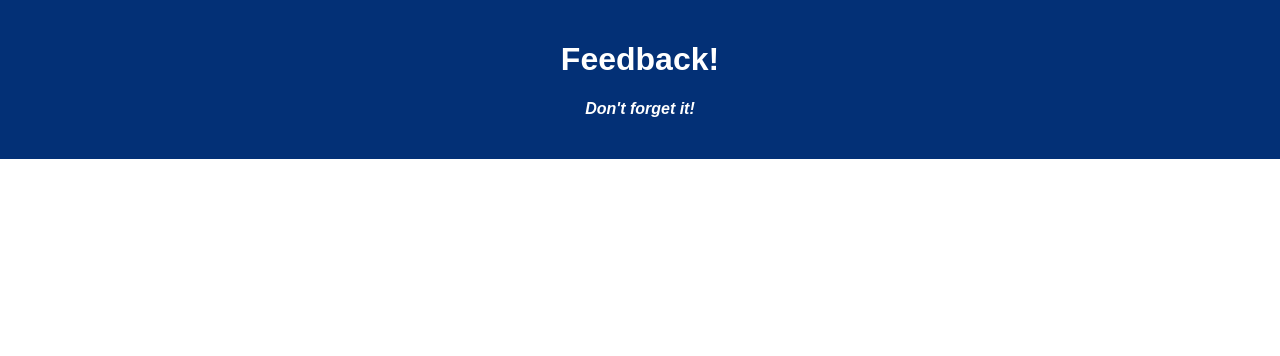
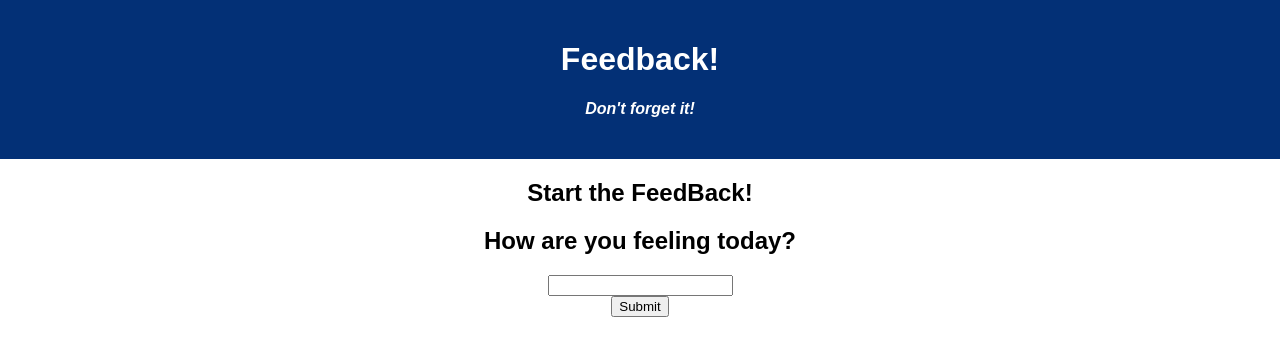
Before and after one commit to EvenRam/redux-feedback-loop-weekend, a React (Vite) app: page / in a window 1280 px wide. Shown: the top 356 px of the page. Built offline with nearby package versions, Linux system fonts and the light colour scheme; no server answers.

Commit message:
created post reponse, input for response and submit button, created new reducers

```diff
--- a/src/components/App/App.jsx
+++ b/src/components/App/App.jsx
@@ -4,6 +4,7 @@ import './App.css';
 import { HashRouter as Router, Route } from "react-router-dom";
 import { useDispatch } from 'react-redux'
 import { useEffect } from 'react'
+import QuestionsOne from '../QuestionOne/QuestionOne';
 
 
 
@@ -25,8 +26,10 @@ function App() {
     })
     .catch(error => {
       console.log("Error on GET /api/feedback", error)
-    })
-  }
+    });
+  };
+
+
 
   return (
     <div className='App'>
@@ -34,6 +37,11 @@ function App() {
         <h1 className='App-title'>Feedback!</h1>
         <h4>Don't forget it!</h4>
       </header>
+      <section>
+        <h2>Start the FeedBack!</h2>
+
+        <QuestionsOne fetchFeedback= {fetchFeedback}/>
+      </section>
     </div>
   );
 }
--- a/src/components/QuestionOne/QuestionOne.jsx
+++ b/src/components/QuestionOne/QuestionOne.jsx
@@ -2,18 +2,39 @@ import { useState } from 'react';
 import axios from 'axios'
 
 
-const questionsOne = () => {
+const questionsOne = ({fetchFeedback}) => {
 
+  const[reply,setReply] = useState ([])
 
+const handleSubmit = (event) => {
+event.preventDefault()
 
-
-
+    const newFeedback = {reply: 'feeling', reply:"understanding",reply:"support",reply:"comments",}
+    axios.post('/api/feedback', newFeedback)
+    .then((response)=>{
+      fetchFeedback()
+      setReply('')
+    })
+    .catch(error => {
+        console.log("Error on POST /api/books", error)
+    })
+}
 
     return(
         <>
        <section>
-            <h2>Any Comments you want to leave? </h2>
+        <h2>How are you feeling today? </h2>
+            <form onSubmit={handleSubmit} className= "add-feedback">
+                <input
+                type='number'
+                vaule= {reply.feeling}
+                onChange={(event)=> setReply(event.target.value)}/>
+            </form>
+            <button type='submit'>Submit</button>
+
       </section>
         </>
     )
 }
+
+export default questionsOne
--- a/src/store.js
+++ b/src/store.js
@@ -9,9 +9,42 @@ const feedbackReducer = (state = [], action) => {
   return state;
 }
 
+const feelingReducer = (state = [], action) => {
+  if(action.type ==="SET_FEELING"){
+    return action.payload
+  }
+  return state;
+}
+
+const understandingReducer = (state = [], action) => {
+  if(action.type ==="SET_UNDERSTANDING"){
+    return action.payload
+  }
+  return state;
+}
+
+const SupportReducer = (state = [], action) => {
+  if(action.type ==="SET_SUPPORT"){
+    return action.payload
+  }
+  return state;
+}
+
+const commentsReducer = (state = [], action) => {
+  if(action.type ==="SET_COMMENTS"){
+    return action.payload
+  }
+  return state;
+}
+
+
 const store = createStore(
   combineReducers({
-    feedbackReducer, // 👈 Be sure to replace this, too!
+    feedbackReducer,
+    feelingReducer,
+    understandingReducer,
+    SupportReducer,
+    commentsReducer // 👈 Be sure to replace this, too!
   }),
   applyMiddleware(logger),
 );
```
Also changed, not shown: 1 other file (tests, documents, lock files or other folders).
